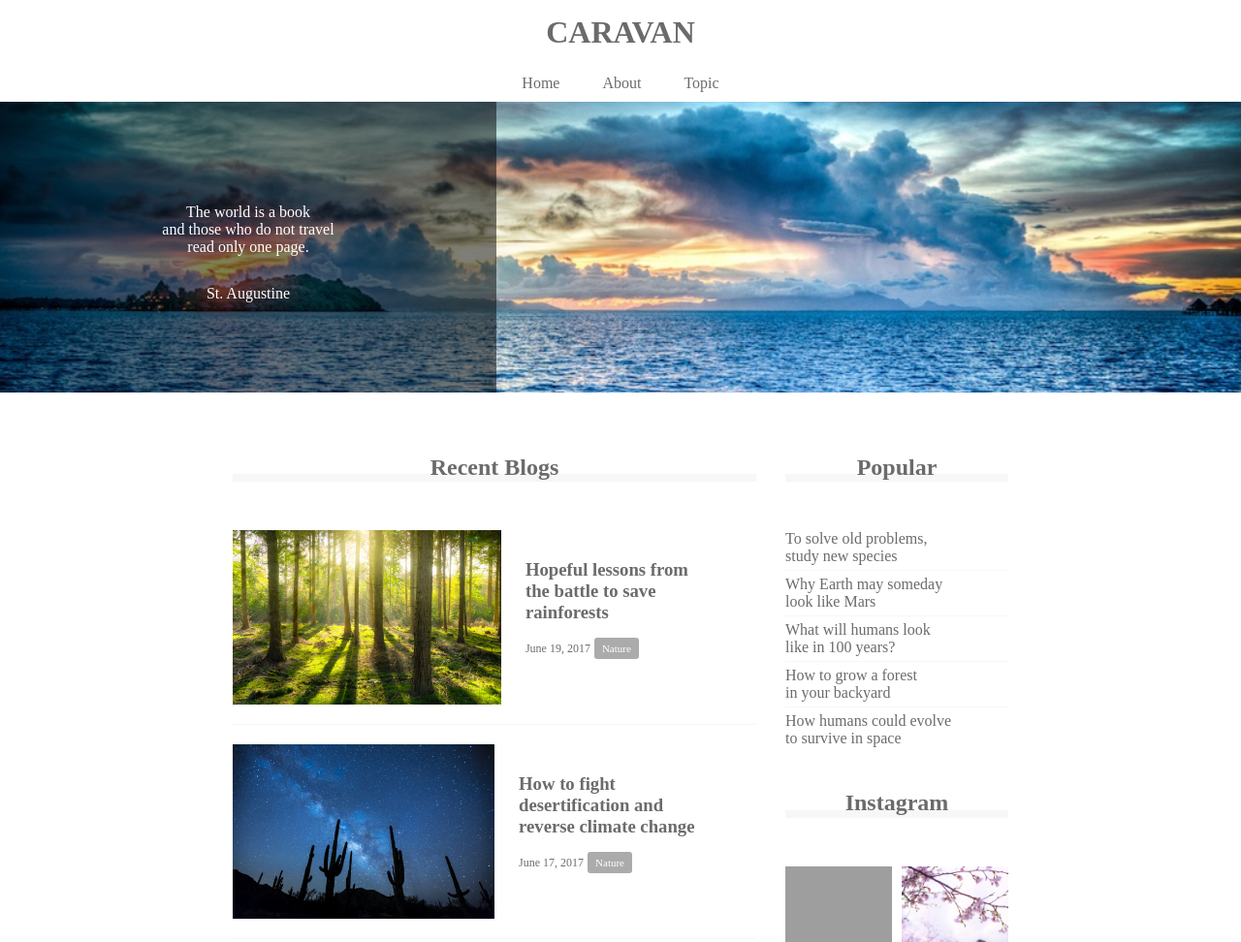
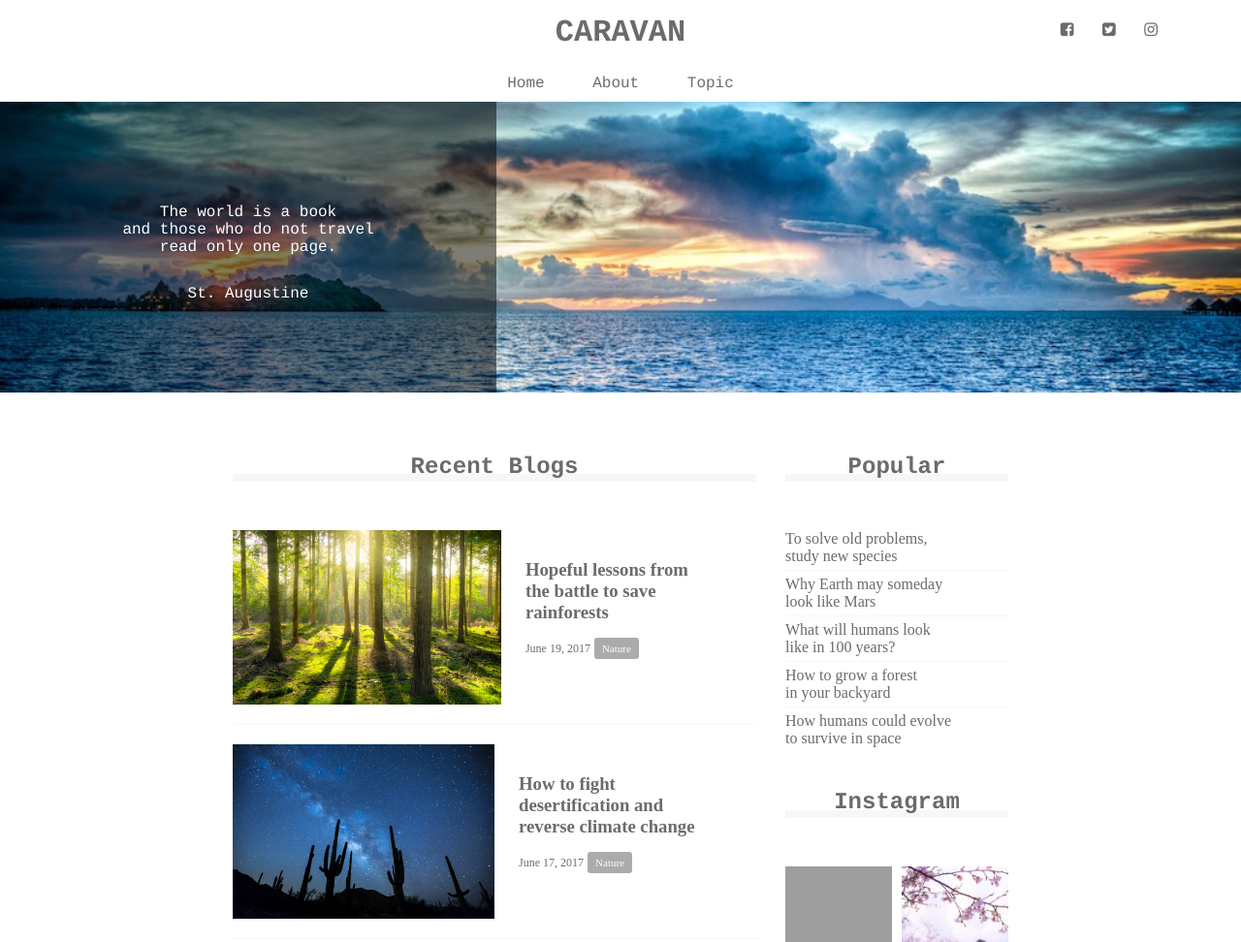
Before and after one commit to salvage0707/caravan-Pre, a plain HTML site: page caravan.html in a window 1280 px wide. Shown: the top 972 px of the page at 97% size. Drawn offline with Linux system fonts and the light colour scheme; grey boxes are pictures that could not be loaded.

Commit message:
finish 8

```diff
--- a/caravan.html
+++ b/caravan.html
@@ -2,6 +2,8 @@
 <html>
 <head>
 	<meta charset="UTF-8">
+	<link rel="stylesheet"  href="https://maxcdn.bootstrapcdn.com/font-awesome/4.7.0/css/font-awesome.min.css">
+
 	<link rel="stylesheet" href="style.css">
 	<title> CARAVAN</title>
 </head>
@@ -11,6 +13,11 @@
 		<h1 class="headline">
 			<a href="index.html"> CARAVAN</a>
 		</h1>
+		<div class="social">
+			<i class="fa fa-facebook-square"></i>
+			<i class="fa fa-twitter-square"></i>
+    <i class="fa fa-instagram"></i>
+		</div>
 	</header>
 	<nav>
 		<ul class="nav-list">
--- a/style.css
+++ b/style.css
@@ -16,9 +16,16 @@ a {
 	clear: both;
 }
 
+/* fontの変更 */
+
+header, nav, h2, .main-visual, footer {
+	font-family: Chalkduster, "Bradley Hand", Courier, "Segoe Print", sans-serif;
+}
+
 /* header用のcss */
 
 header {
+	position: relative;
 	width: 90%; /* 横幅いっぱい　*/
 	padding: 15px 0;
 	margin: 0 auto;
@@ -27,6 +34,21 @@ header {
 header .headline {
 	font-size: 32px;
 }
+
+/* sosial 用のcss */
+
+.social {
+	position: absolute;
+	top: 22px;
+	right: 22px;
+}
+
+.social i {
+	display: inline-block;
+	margin-left: 20px;
+}
+
+/* nav用のcss */
 
 .nav-list {
 	text-align: center;
--- /dev/null
+++ b/確認問題　8章/style.css
@@ -0,0 +1,11 @@
+
+
+.position {
+	position: absolute;
+	top: 100px;
+	right: 40px;
+}
+
+.fa {
+	font-size: 32px;
+}
```
Also changed, not shown: 確認問題　8章/index.html (added, +19 -0 lines).
